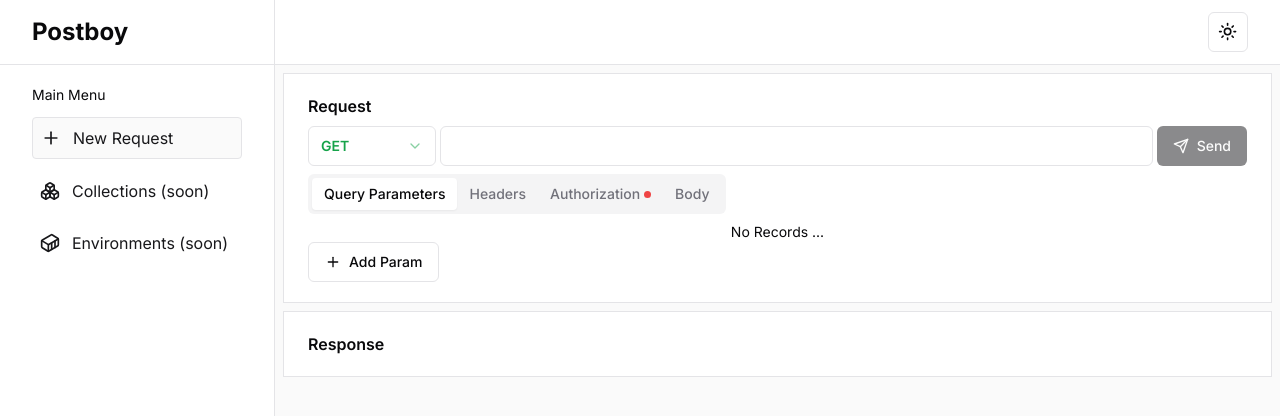
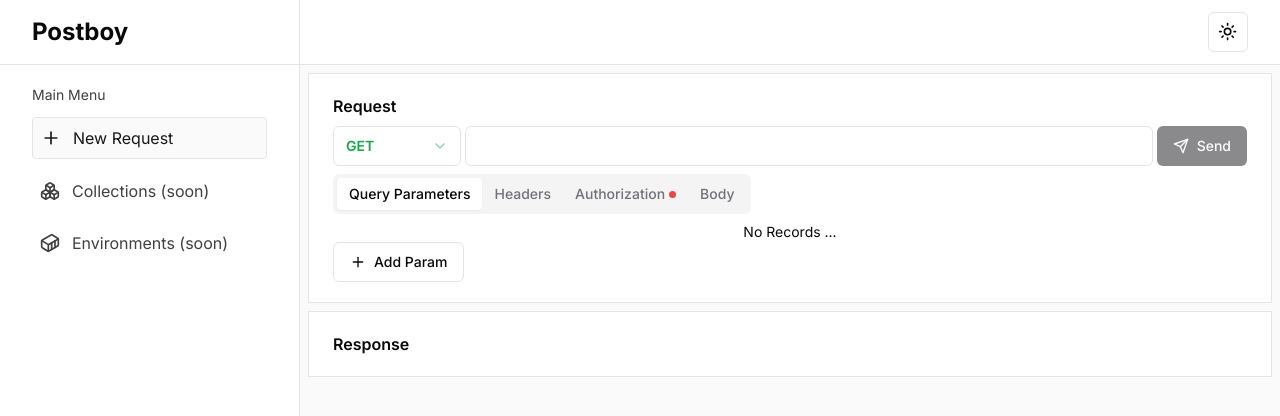
Before and after one commit to alexboisseau/postboy, a Next.js app: page / in a window 1280 px wide. Shown: the top 416 px of the page. Built offline with nearby package versions, Linux system fonts and the light colour scheme.

Commit message:
refactor: improve ui of sidebar

```diff
--- a/src/components/common/SideBar.tsx
+++ b/src/components/common/SideBar.tsx
@@ -1,44 +1,48 @@
 "use client";
 import { Boxes, Container, Plus } from "lucide-react";
+import Link from "next/link";
 
-function TabLink({
-  label,
-  isActive,
-  icon,
-}: {
+type TabLinkProps = {
+  href: string;
   label: string;
   isActive: boolean;
   icon?: React.ReactNode;
-}) {
+};
+
+function TabLink({ href, label, isActive, icon }: TabLinkProps) {
   return (
-    <div
-      className={`flex gap-3 p-2 rounded items-center ${isActive ? "bg-primary-foreground border text-primary" : "text-secondary-foreground"}`}
+    <Link
+      href={href}
+      className={`flex gap-3 p-2 rounded items-center ${isActive ? "bg-primary-foreground border text-primary" : "text-zinc-700 dark:text-zinc-400"}`}
     >
       {icon !== undefined && icon}
       <span>{label}</span>
-    </div>
+    </Link>
   );
 }
 
 export default function SideBar() {
   return (
-    <div className="h-screen w-[350px] border-r-[1px]">
+    <div className="h-screen min-w-[300px] border-r-[1px]">
       <div className="h-[65px] border-b-[1px] flex flex-col justify-center">
         <h1 className="text-2xl font-bold px-8">Postboy</h1>
       </div>
       <div className="px-8 py-5 flex flex-col gap-3">
-        <p className="text-sm text-foreground">Main Menu</p>
+        <p className="text-sm text-zinc-700 dark:text-zinc-400">Main Menu</p>
         <TabLink
+          href={"/"}
           label="New Request"
           isActive={true}
           icon={<Plus size="20" />}
         />
         <TabLink
+          href={"/"}
           label="Collections (soon)"
           isActive={false}
           icon={<Boxes size="20" />}
         />
         <TabLink
+          href={"/"}
           label="Environments (soon)"
           isActive={false}
           icon={<Container size="20" />}
```
